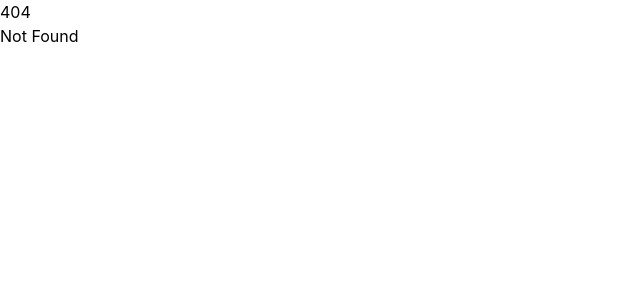
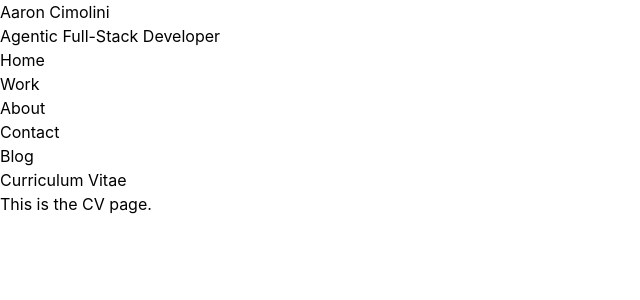
Before and after one commit to cimocimocimo/cimolini.com, a SvelteKit app in the folder apps/web/: page /cv in a window 1280 px wide. Before the commit this address had no page. Shown: the top 300 px of the page, without its empty margins (0-640 px from the left). Built offline with nearby package versions, Linux system fonts and the light colour scheme.

Commit message:
Add header and nav.

```diff
--- /dev/null
+++ b/apps/web/src/lib/components/Header.svelte
@@ -0,0 +1,20 @@
+<script lang="ts">
+	import type { Snippet } from 'svelte';
+
+	interface Props {
+		children?: Snippet;
+	}
+
+	let { children }: Props = $props();
+</script>
+
+<header>
+	<h1>
+		<a href="/">Aaron Cimolini</a>
+	</h1>
+	<p>Agentic Full-Stack Developer</p>
+
+	{#if children}
+		{@render children()}
+	{/if}
+</header>
--- /dev/null
+++ b/apps/web/src/lib/components/Navigation.svelte
@@ -0,0 +1,9 @@
+<nav>
+	<ul>
+		<li><a href="/">Home</a></li>
+		<li><a href="/work">Work</a></li>
+		<li><a href="/about">About</a></li>
+		<li><a href="/contact">Contact</a></li>
+		<li><a href="/blog">Blog</a></li>
+	</ul>
+</nav>
--- a/apps/web/src/routes/+layout.svelte
+++ b/apps/web/src/routes/+layout.svelte
@@ -1,9 +1,16 @@
 <script lang="ts">
 	import './layout.css';
 	import favicon from '$lib/assets/favicon.svg';
+	import Header from '$lib/components/Header.svelte';
+	import Navigation from '$lib/components/Navigation.svelte';
 
 	let { children } = $props();
 </script>
 
 <svelte:head><link rel="icon" href={favicon} /></svelte:head>
+
+<Header>
+	<Navigation />
+</Header>
+
 {@render children()}
--- /dev/null
+++ b/apps/web/src/routes/cv/+page.svelte
@@ -0,0 +1,2 @@
+<h1>Curriculum Vitae</h1>
+<p>This is the CV page.</p>
```
